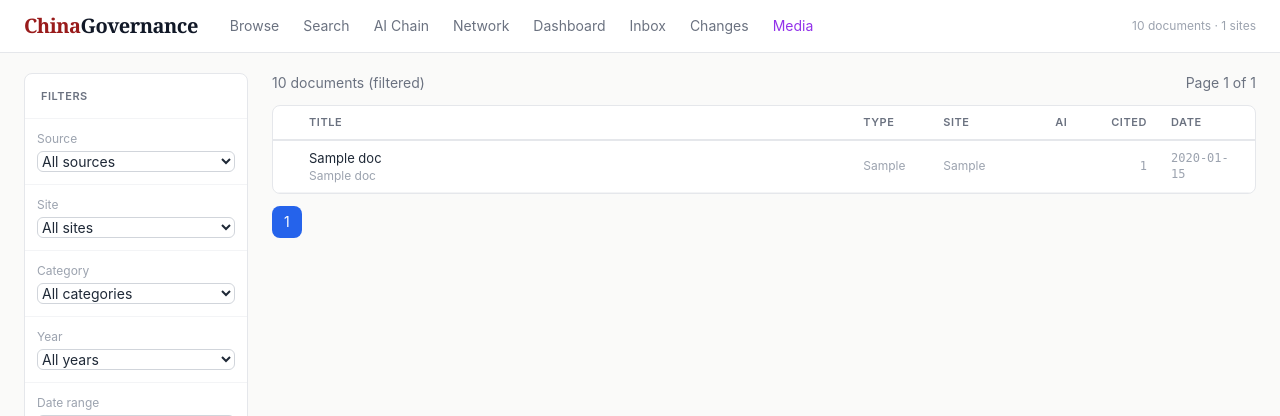
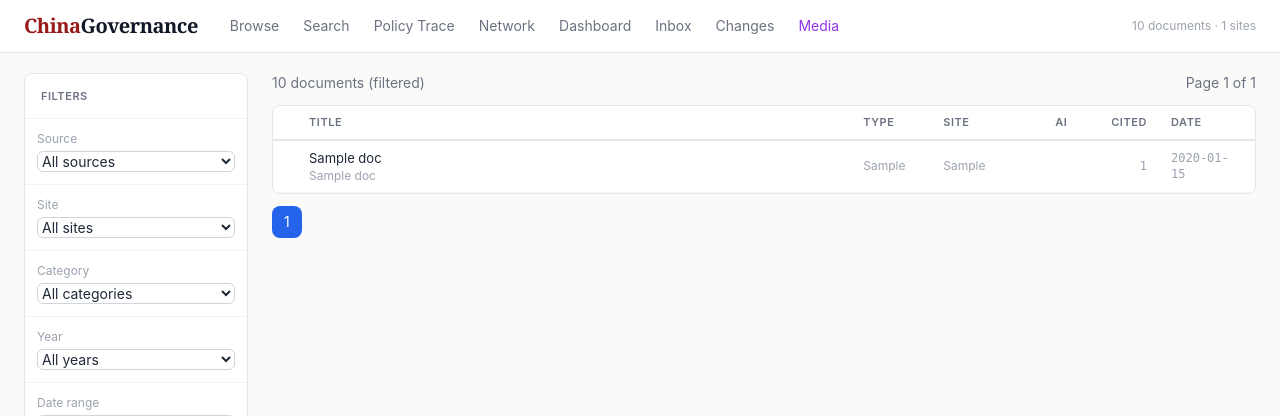
Before and after one commit to hulelan/china-governance, a FastAPI app: template web/templates/browse.html in a window 1280 px wide. Shown: the top 416 px of the page. Run offline with FastAPI, Linux system fonts and the light colour scheme; the template is opened without the code that fills it: most values are stand-ins (such as "Sample title", 1, 10 or a date in 2020); parts of the project's set-up code (start-up, migrations or seed data) failed here and were passed over; some libraries are stand-ins or nearby versions.

Commit message:
Rename 'Chain' to 'Policy Trace' in user-facing text
Co-Authored-By: Claude Opus 4.6 (1M context) <noreply@anthropic.com>

```diff
--- a/web/routers/pages.py
+++ b/web/routers/pages.py
@@ -218,7 +218,7 @@ _chain_cache = {}
 
 @router.get("/chain/{topic}", response_class=HTMLResponse)
 async def chain_page(request: Request, topic: str = "ai"):
-    """Policy chain page showing cross-level citation hierarchy for a topic (e.g. AI, housing)."""
+    """Policy Trace page showing cross-level citation hierarchy for a topic (e.g. AI, housing)."""
     import time
     db = request.app.state.db
     stats = await get_stats(db)
@@ -240,7 +240,7 @@ async def chain_page(request: Request, topic: str = "ai"):
 
 @router.get("/chain", response_class=HTMLResponse)
 async def chain_default(request: Request):
-    """Redirect /chain to /chain/ai (default topic)."""
+    """Redirect /chain to /chain/ai (default Policy Trace topic)."""
     return await chain_page(request, "ai")
 
 
--- a/web/templates/base.html
+++ b/web/templates/base.html
@@ -99,7 +99,7 @@
         <div class="flex items-center gap-6 text-sm">
             <a href="/browse" class="text-gray-500 hover:text-gray-900 no-underline">Browse</a>
             <a href="/search" class="text-gray-500 hover:text-gray-900 no-underline">Search</a>
-            <a href="/chain/ai" class="text-gray-500 hover:text-gray-900 no-underline">AI Chain</a>
+            <a href="/chain/ai" class="text-gray-500 hover:text-gray-900 no-underline">Policy Trace</a>
             <a href="/network" class="text-gray-500 hover:text-gray-900 no-underline">Network</a>
             <a href="/dashboard" class="text-gray-500 hover:text-gray-900 no-underline">Dashboard</a>
             <a href="/inbox" class="text-gray-500 hover:text-gray-900 no-underline">Inbox</a>
--- a/web/templates/chain.html
+++ b/web/templates/chain.html
@@ -1,10 +1,10 @@
 {% extends "base.html" %}
-{% block title %}{{ keyword|default('Policy') }} Chain — ChinaGovernance{% endblock %}
+{% block title %}{{ keyword|default('Policy') }} Trace — ChinaGovernance{% endblock %}
 {% block content %}
 <div class="max-w-6xl mx-auto">
     <div class="mb-6 flex items-start justify-between">
         <div>
-            <h1 class="font-serif text-xl text-gray-900">Policy Chain: {{ keyword }}</h1>
+            <h1 class="font-serif text-xl text-gray-900">Policy Trace: {{ keyword }}</h1>
             <p class="text-sm text-gray-500 mt-1">
                 How policy flows from central government through provincial, municipal, and district implementation.
                 {{ chain.stats.source_documents|default(0) }} source documents &middot;
```
